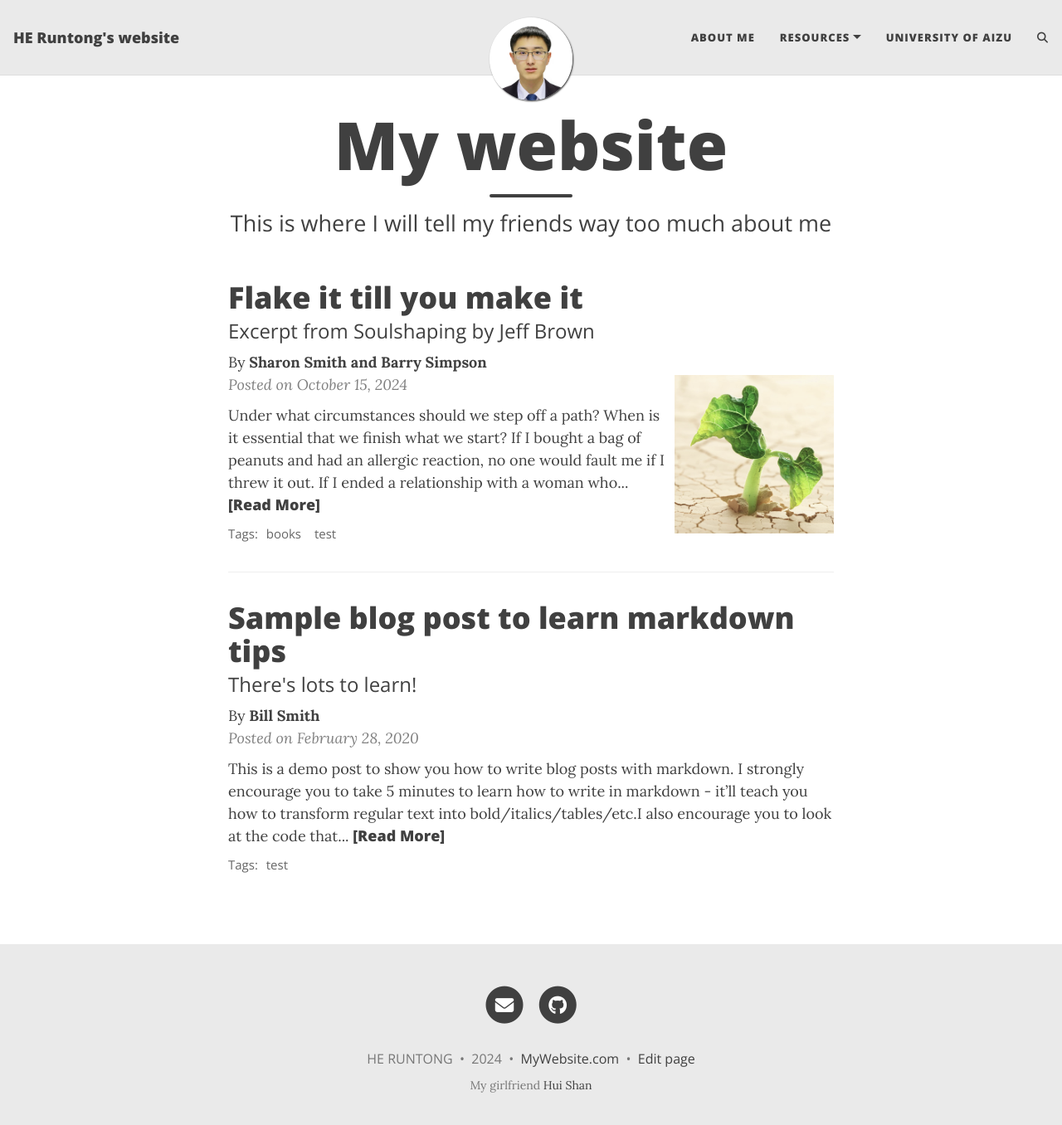
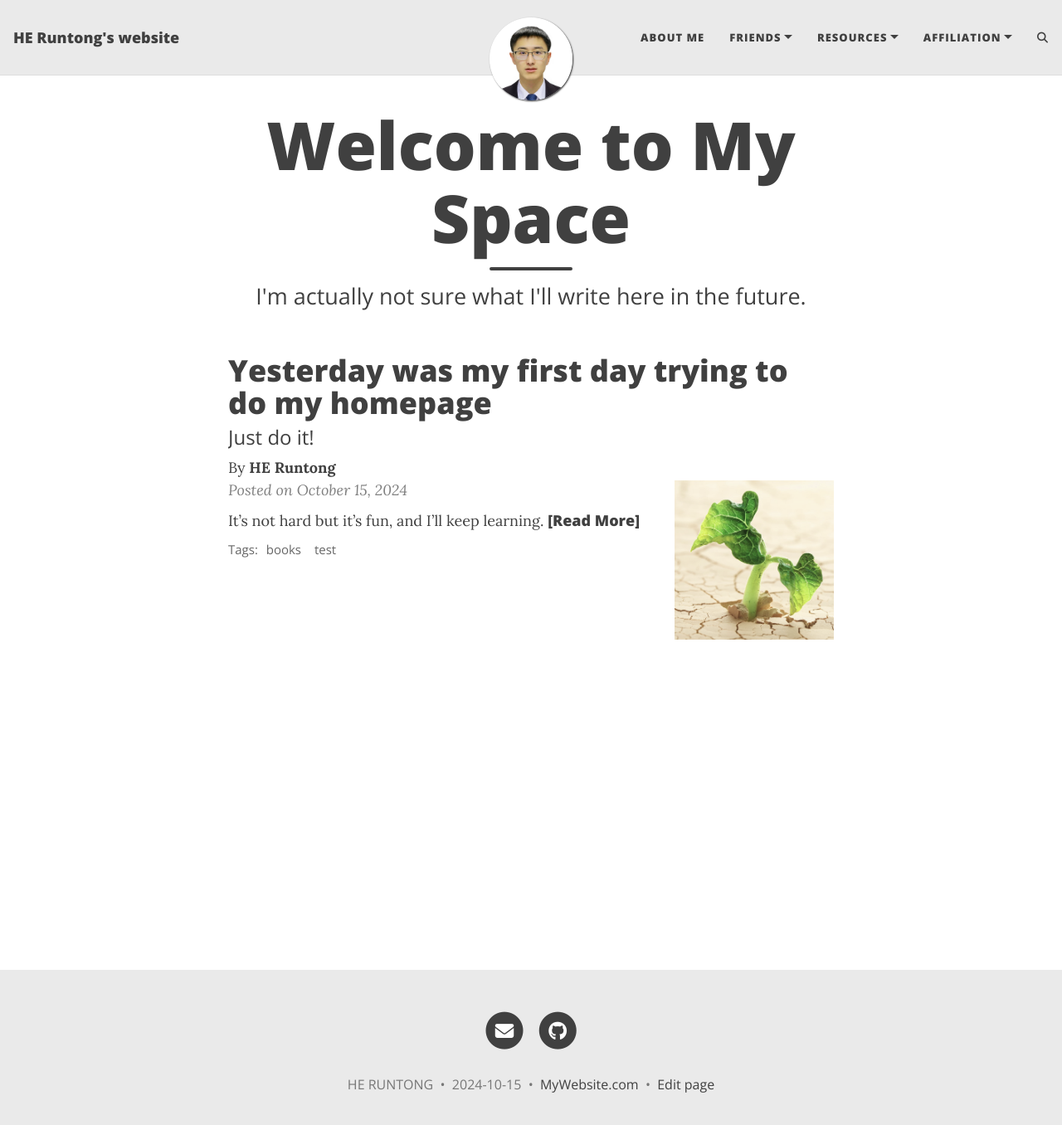
Before and after one commit to Runturn/MyPage, a Jekyll site: the page built from index.html, in a window 1280 px wide and 1369 px high. Shown: the top 1356 px of the window at 83% size. Built offline with Jekyll 4.4.1, drawn with Linux system fonts in a browser that asks for light colours; the list of posts is cut into pages by our own code; comment, search, counter and statistics services are not loaded.

Commit message:
Delete post and modify Tab

````diff
--- a/_config.yml
+++ b/_config.yml
@@ -21,10 +21,16 @@ author: HE RUNTONG
 
 navbar-links:
   About Me: "aboutme"
+  Friends:
+    - Hui Shan: "https://huiishan99.github.io/web-blog/"
+    - Cai Ni:
   Resources:
+    - Dive into Deep Learning，D2L.ai: "https://github.com/d2l-ai/d2l-zh/"
+    - CS-Books: "https://github.com/forthespada/CS-Books/"
+  Affiliation:
     - Lab Homepage: "https://sulab-sever.u-aizu.ac.jp/"
-    - Learn markdown: "https://www.markdowntutorial.com/"
-  University of Aizu: "https://u-aizu.ac.jp/"
+    - University of Aizu: "https://u-aizu.ac.jp/"
+
 
 ################
 # --- Logo --- #
--- a/_includes/footer.html
+++ b/_includes/footer.html
@@ -3,6 +3,7 @@
     <div class="row">
       <div class="col-xl-8 offset-xl-2 col-lg-10 offset-lg-1">
         {% include social-networks-links.html %}
+
         {% if page.footer-extra %}
           <div class="footer-custom-content">
             {% for file in page.footer-extra %}
@@ -10,37 +11,43 @@
             {% endfor %}
           </div>
         {% endif %}
+
         <p class="copyright text-muted">
           {% if site.author %}
-        {{ site.author }}
-        &nbsp;&bull;&nbsp;
+            {{ site.author }} &nbsp;&bull;&nbsp;
           {% endif %}
-      {{ site.time | date: '%Y' }}
+
+          {{ site.time | date: '%Y-%m-%d' }}
 
           {% if site.url-pretty %}
             &nbsp;&bull;&nbsp;
             <span class="author-site">
-          <a href="{% if site.url-canonical %}{{ site.url-canonical }}{% else %}{{ '/' | absolute_url }}{% endif %}">{{ site.url-pretty }}</a>
+              <a href="{% if site.url-canonical %}{{ site.url-canonical }}{% else %}{{ '/' | absolute_url }}{% endif %}">
+                {{ site.url-pretty }}
+              </a>
             </span>
           {% endif %}
 
-      {% if site.matomo %}
-        {% if site.matomo.opt-out %}
+          {% if site.matomo and site.matomo.opt-out %}
             &nbsp;&bull;&nbsp;
-          <a href="http://{{- site.matomo.uri -}}/index.php?module=CoreAdminHome&action=optOut" target="_blank" class="text_muted">Do-not-Track</a>
+            <a href="http://{{- site.matomo.uri -}}/index.php?module=CoreAdminHome&action=optOut"
+               target="_blank" class="text_muted">Do-not-Track</a>
           {% endif %}
-      {% endif%}
 
           {% if site.edit_page_button and site.github.repository_url %}
             &nbsp;&bull;&nbsp;
-        <a title="Edit this page on GitHub" href="{{ site.github.repository_url }}/edit/{{ site.github.source.branch }}/{{ page.path }}" class="text_muted">Edit page</a>
-       {% endif%}
+            <a title="Edit this page on GitHub"
+               href="{{ site.github.repository_url }}/edit/{{ site.github.source.branch }}/{{ page.path }}"
+               class="text_muted">Edit page</a>
+          {% endif %}
 
+          {% unless site.remove-ads %}
+          {% comment %}
+            &nbsp;&bull;&nbsp;
+            My girlfriend <a href="https://huiishan99.github.io/web-blog/">Hui Shan</a>
+          {% endcomment %}
+          {% endunless %}
         </p>
-      {% unless site.remove-ads %}<p class="theme-by text-muted">
-        My girlfriend
-        <a href="https://huiishan99.github.io/web-blog/">Hui Shan</a>
-      </p>{% endunless %}
       </div>
     </div>
   </div>
--- a/_posts/2020-02-28-sample-markdown.md
+++ /dev/null
@@ -1,95 +0,0 @@
----
-layout: post
-title: Sample blog post to learn markdown tips
-subtitle: There's lots to learn!
-gh-repo: daattali/beautiful-jekyll
-gh-badge: [star, fork, follow]
-tags: [test]
-comments: true
-mathjax: true
-author: Bill Smith
----
-
-{: .box-success}
-This is a demo post to show you how to write blog posts with markdown.  I strongly encourage you to [take 5 minutes to learn how to write in markdown](https://markdowntutorial.com/) - it'll teach you how to transform regular text into bold/italics/tables/etc.<br/>I also encourage you to look at the [code that created this post](https://raw.githubusercontent.com/daattali/beautiful-jekyll/master/_posts/2020-02-28-sample-markdown.md) to learn some more advanced tips about using markdown in Beautiful Jekyll.
-
-**Here is some bold text**
-
-## Here is a secondary heading
-
-[This is a link to a different site](https://deanattali.com/) and [this is a link to a section inside this page](#local-urls).
-
-Here's a table:
-
-| Number | Next number | Previous number |
-| :------ |:--- | :--- |
-| Five | Six | Four |
-| Ten | Eleven | Nine |
-| Seven | Eight | Six |
-| Two | Three | One |
-
-You can use [MathJax](https://www.mathjax.org/) to write LaTeX expressions. For example:
-When \\(a \ne 0\\), there are two solutions to \\(ax^2 + bx + c = 0\\) and they are $$x = {-b \pm \sqrt{b^2-4ac} \over 2a}.$$
-
-How about a yummy crepe?
-
-![Crepe](https://beautifuljekyll.com/assets/img/crepe.jpg)
-
-It can also be centered!
-
-![Crepe](https://beautifuljekyll.com/assets/img/crepe.jpg){: .mx-auto.d-block :}
-
-Here's a code chunk:
-
-~~~
-var foo = function(x) {
-  return(x + 5);
-}
-foo(3)
-~~~
-
-And here is the same code with syntax highlighting:
-
-```javascript
-var foo = function(x) {
-  return(x + 5);
-}
-foo(3)
-```
-
-And here is the same code yet again but with line numbers:
-
-{% highlight javascript linenos %}
-var foo = function(x) {
-  return(x + 5);
-}
-foo(3)
-{% endhighlight %}
-
-## Boxes
-You can add notification, warning and error boxes like this:
-
-### Notification
-
-{: .box-note}
-**Note:** This is a notification box.
-
-### Warning
-
-{: .box-warning}
-**Warning:** This is a warning box.
-
-### Error
-
-{: .box-error}
-**Error:** This is an error box.
-
-## Local URLs in project sites {#local-urls}
-
-When hosting a *project site* on GitHub Pages (for example, `https://USERNAME.github.io/MyProject`), URLs that begin with `/` and refer to local files may not work correctly due to how the root URL (`/`) is interpreted by GitHub Pages. You can read more about it [in the FAQ](https://beautifuljekyll.com/faq/#links-in-project-page). To demonstrate the issue, the following local image will be broken **if your site is a project site:**
-
-![Crepe](/assets/img/crepe.jpg)
-
-If the above image is broken, then you'll need to follow the instructions [in the FAQ](https://beautifuljekyll.com/faq/#links-in-project-page). Here is proof that it can be fixed:
-
-![Crepe]({{ '/assets/img/crepe.jpg' | relative_url }})
--- a/_posts/2024-10-15-firstBlog.md
+++ b/_posts/2024-10-15-firstBlog.md
@@ -1,18 +1,14 @@
 ---
 layout: post
-title: Flake it till you make it
-subtitle: Excerpt from Soulshaping by Jeff Brown
+title: Yesterday was my first day trying to do my homepage
+subtitle: Just do it!
 cover-img: /assets/img/path.jpg
 thumbnail-img: /assets/img/thumb.png
 share-img: /assets/img/path.jpg
 tags: [books, test]
-author: Sharon Smith and Barry Simpson
+author: HE Runtong
 ---
 
-Under what circumstances should we step off a path? When is it essential that we finish what we start? If I bought a bag of peanuts and had an allergic reaction, no one would fault me if I threw it out. If I ended a relationship with a woman who hit me, no one would say that I had a commitment problem. But if I walk away from a seemingly secure route because my soul has other ideas, I am a flake?
+It's not hard but it's fun, and I'll keep learning.
 
-The truth is that no one else can definitively know the path we are here to walk. It’s tempting to listen—many of us long for the omnipotent other—but unless they are genuine psychic intuitives, they can’t know. All others can know is their own truth, and if they’ve actually done the work to excavate it, they will have the good sense to know that they cannot genuinely know anyone else’s. Only soul knows the path it is here to walk. Since you are the only one living in your temple, only you can know its scriptures and interpretive structure.
-
-At the heart of the struggle are two very different ideas of success—survival-driven and soul-driven. For survivalists, success is security, pragmatism, power over others. Success is the absence of material suffering, the nourishing of the soul be damned. It is an odd and ironic thing that most of the material power in our world often resides in the hands of younger souls. Still working in the egoic and material realms, they love the sensations of power and focus most of their energy on accumulation. Older souls tend not to be as materially driven. They have already played the worldly game in previous lives and they search for more subtle shades of meaning in this one—authentication rather than accumulation. They are often ignored by the culture at large, although they really are the truest warriors.
-
-A soulful notion of success rests on the actualization of our innate image. Success is simply the completion of a soul step, however unsightly it may be. We have finished what we started when the lesson is learned. What a fear-based culture calls a wonderful opportunity may be fruitless and misguided for the soul. Staying in a passionless relationship may satisfy our need for comfort, but it may stifle the soul. Becoming a famous lawyer is only worthwhile if the soul demands it. It is an essential failure if you are called to be a monastic this time around. If you need to explore and abandon ten careers in order to stretch your soul toward its innate image, then so be it. Flake it till you make it.
+Thanks to my friends.
--- a/index.html
+++ b/index.html
@@ -1,5 +1,6 @@
 ---
 layout: home
-title: My website
-subtitle: This is where I will tell my friends way too much about me
+title: Welcome to My Space
+subtitle: I'm actually not sure what I'll write here in the future.
+date: {{ site.time | date: "%Y-%m-%d %H:%M:%S" }}
 ---
````
Also changed, not shown: aboutme.md (+1 -1 lines). Lines whose indentation alone changed are shown as unchanged.
